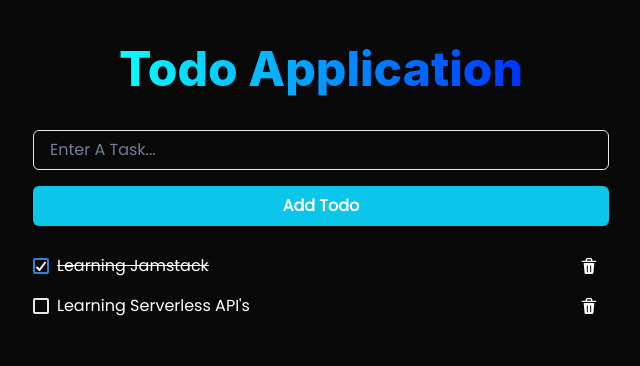
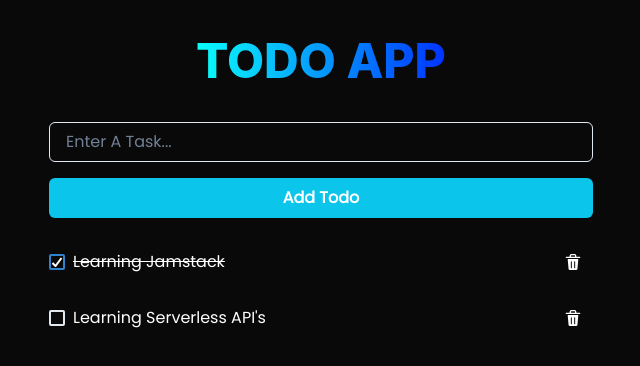
Before and after one commit to AhmedShaykh/Next-13-TODO-App, a Next.js app: page / in a window 1280 px wide. Shown: the top 366 px of the page, without its empty margins (319-959 px from the left). Built offline with nearby package versions, Linux system fonts and the light colour scheme.

Commit message:
Git Init

```diff
--- a/Components/Main.tsx
+++ b/Components/Main.tsx
@@ -1,6 +1,8 @@
-"use client"
+"use client";
 import { ChangeEvent, FC, useState } from 'react';
 import {
+    Badge,
+    Box,
     Button,
     Flex,
     Heading,
@@ -33,6 +35,8 @@ const Main: FC = () => {
     const handleSubmit = (e: ChangeEvent<HTMLInputElement>) => {
         e.preventDefault();
 
+        if (!input.length) return;
+
         const newTodos = [...todos, {
             id: Math.random(),
             title: input,
@@ -42,6 +46,12 @@ const Main: FC = () => {
         setTodos(newTodos);
         setInput("");
     };
+
+    const EmptyTodo = () => (
+        <Badge colorScheme='red' p='4' m='4' borderRadius='lg'>
+            No Todos !!
+        </Badge>
+    );
 
     const onToggle = (id: number): void => {
 
@@ -72,23 +82,23 @@ const Main: FC = () => {
             <Flex
                 as="form"
                 w="full"
-                h="100vh"
                 maxW="xl"
                 mx="auto"
+                px={["2", "4", "4"]}
                 alignItems="center"
                 flexDirection="column"
                 onSubmit={handleSubmit}
             >
                 <Heading
-                    mt="10"
+                    mt="8"
                     mb="8"
                     as='h1'
-                    fontSize='5xl'
+                    fontSize={['5xl', '5xl', '5xl']}
                     fontWeight='extrabold'
                     bgGradient='linear(to-l, #0033ff, #0afffb)'
                     bgClip='text'
                 >
-                    Todo Application
+                    TODO APP
                 </Heading>
                 <Input
                     color="white"
@@ -110,7 +120,7 @@ const Main: FC = () => {
                     color="white"
                     w="full"
                     flexDirection="column"
-                    mt='5'
+                    mt='4'
                 >
                     {todos.map((todo) => (
                         <TodoList
@@ -122,6 +132,9 @@ const Main: FC = () => {
                             onDelete={onDelete}
                         />
                     ))}
+                    <Box textAlign={"center"}>
+                        {todos.length === 0 && <EmptyTodo />}
+                    </Box>
                 </Flex>
             </Flex>
         </>
--- a/Components/TodoList.tsx
+++ b/Components/TodoList.tsx
@@ -1,4 +1,4 @@
-"use client"
+"use client";
 import { FC } from 'react';
 import {
     Checkbox,
@@ -14,7 +14,7 @@ import { DeleteIcon } from '@chakra-ui/icons';
 const TodoList: FC<Todos> = ({ id, title, complete, onToggle, onDelete }) => {
     return (
         <>
-            <Flex>
+            <Flex py={'2'}>
                 <Checkbox
                     w="full"
                     isChecked={complete}
--- a/Components/Types.ts
+++ b/Components/Types.ts
@@ -2,7 +2,7 @@ export interface Todo {
     id: number;
     title: string;
     complete: boolean;
-}
+};
 
 export interface Todos {
     id: number;
@@ -10,4 +10,4 @@ export interface Todos {
     complete: boolean;
     onToggle: (id: number) => void;
     onDelete: (id: number) => void;
-}
+};
--- a/pages/index.tsx
+++ b/pages/index.tsx
@@ -1,4 +1,4 @@
-"use client"
+"use client";
 import { FC } from 'react';
 import Head from 'next/head';
 import Main from '@/Components/Main';
```
